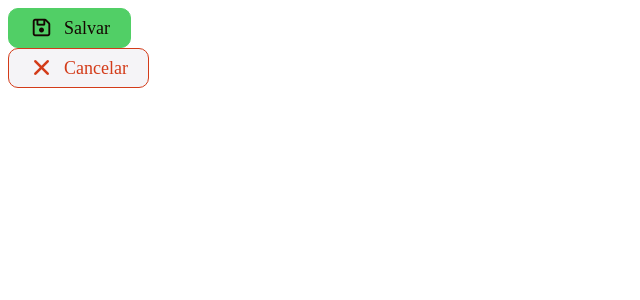
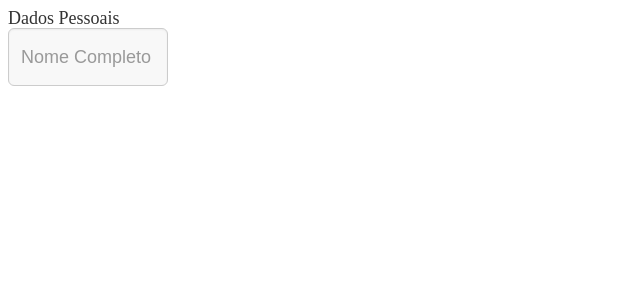
Before and after one commit to WorkspaceCardappio/angular-component-hub, an Angular app in the folder angular-component-hub/: page / in a window 1280 px wide. Shown: the top 300 px of the page, without its empty margins (0-640 px from the left). Built offline with nearby package versions, Linux system fonts and the light colour scheme.

Commit message:
feat: input component

```diff
--- a/angular-component-hub/src/app/app.component.html
+++ b/angular-component-hub/src/app/app.component.html
@@ -1,2 +1,8 @@
-<app-save-button></app-save-button>
-<app-cancel-button></app-cancel-button>
+<app-input
+  [label]="'Nome Completo'"
+  [smallLabel]="'Dados Pessoais'"
+  [width]="20"
+  [height]="5"
+  [fontSize]="18"
+  (inputValue)="onNomeChange($event)">
+</app-input>
--- a/angular-component-hub/src/app/app.component.ts
+++ b/angular-component-hub/src/app/app.component.ts
@@ -1,13 +1,20 @@
 import { Component } from '@angular/core';
 import { CancelButtonComponent } from './shared/button/cancel/cancel.component';
 import { SaveButtonComponent } from "./shared/button/save/save.component";
+import { InputComponent } from './shared/input/input.component';
 
 @Component({
   selector: 'app-root',
-  imports: [SaveButtonComponent, CancelButtonComponent],
+  imports: [InputComponent],
   templateUrl: './app.component.html',
   styleUrl: './app.component.scss'
 })
 export class AppComponent {
  title = 'angular-component-hub';
+  nomeDigitado: string = '';
+
+  onNomeChange(novoValor: string): void {
+    this.nomeDigitado = novoValor;
+    console.log('Valor atual:', this.nomeDigitado);
+  }
 }
--- /dev/null
+++ b/angular-component-hub/src/app/shared/input/input.component.html
@@ -0,0 +1,12 @@
+<div class="custom-input-container">
+  <label class="small-label" [style.font-size]="fontSize + 'px'">{{ smallLabel }}</label>
+  <div class="input-wrapper" [style.width]="width + 'vh'" [style.height]="height + 'vh'">
+    <input
+      type="text"
+      #inputElement
+      [placeholder]="label"
+      [style.font-size]="fontSize + 'px'"
+      [value]="value"
+      (input)="onValueChange(inputElement.value)">
+  </div>
+</div>
--- /dev/null
+++ b/angular-component-hub/src/app/shared/input/input.component.scss
@@ -0,0 +1,38 @@
+.custom-input-container {
+  display: flex;
+  flex-direction: column;
+  margin-bottom: 16px;
+}
+
+.small-label {
+  color: #333;
+  margin-bottom: 8px;
+}
+
+.input-wrapper {
+  position: relative;
+  display: flex;
+  align-items: center;
+  box-sizing: border-box;
+}
+
+input[type="text"] {
+  width: 100%;
+  height: 100%;
+  border: 1px solid #ccc;
+  border-radius: 6px;
+  outline: none;
+  background-color: #f8f8f8;
+  padding: 8px 12px;
+  color: #333;
+  box-shadow: inset 0 1px 2px rgba(0, 0, 0, 0.05);
+}
+
+input[type="text"]::placeholder {
+  color: #999;
+}
+
+input[type="text"]:focus {
+  border-color: #007bff;
+  box-shadow: 0 0 0 3px rgba(0, 123, 255, 0.25);
+}
--- /dev/null
+++ b/angular-component-hub/src/app/shared/input/input.component.ts
@@ -0,0 +1,24 @@
+import { Component, EventEmitter, Input, Output } from '@angular/core';
+
+@Component({
+  selector: 'app-input',
+  templateUrl: './input.component.html',
+  styleUrls: ['./input.component.scss']
+})
+export class InputComponent {
+
+  @Input() label: string = 'Label do Input';
+  @Input() smallLabel: string = 'Label superior';
+  @Input() width: number = 300;
+  @Input() height: number = 40;
+  @Input() fontSize: number = 16;
+
+  @Input() public value: string = '';
+
+  @Output() public inputValue = new EventEmitter<string>();
+
+  onValueChange(newValue: string): void {
+    this.value = newValue;
+    this.inputValue.emit(this.value);
+  }
+}
```
Also changed, not shown: 1 other file (tests, documents, lock files or other folders).
